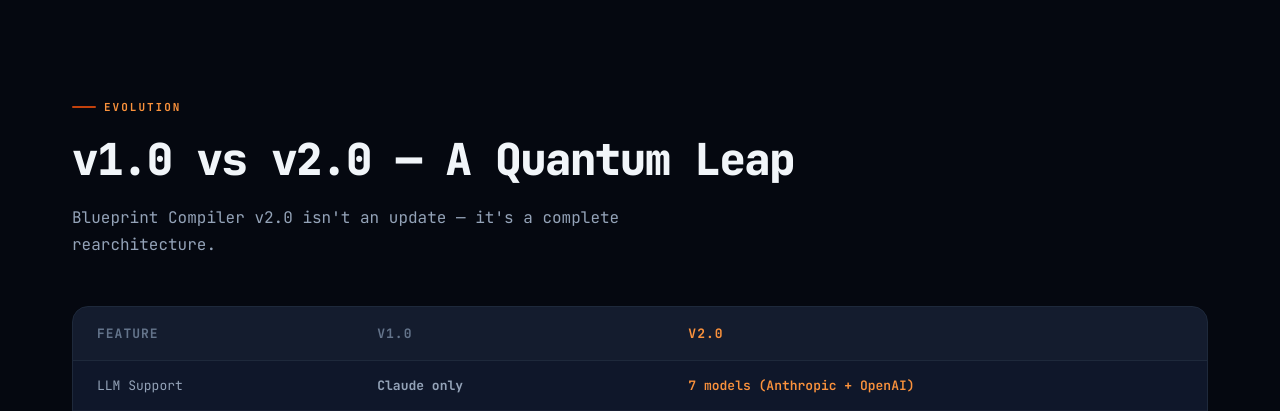
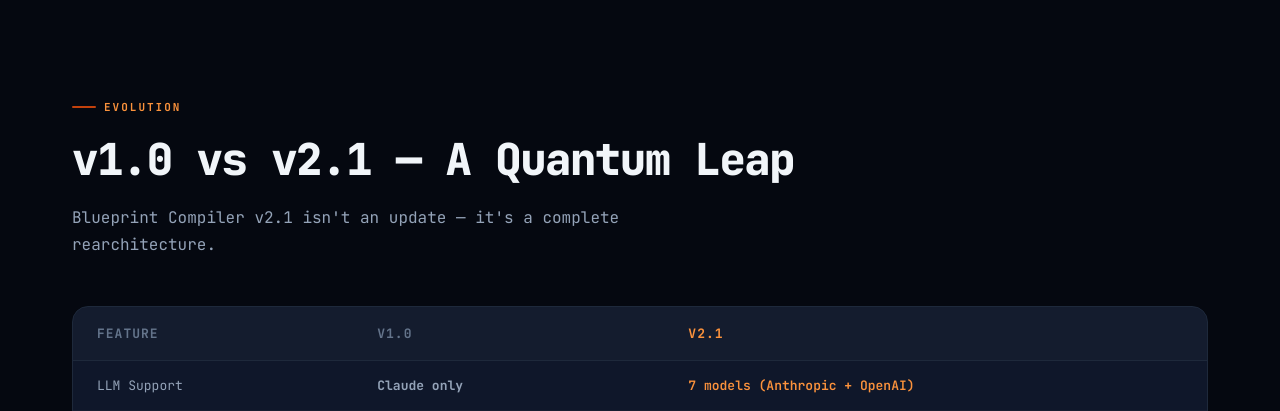
Before and after one commit to skywalker76/blueprint-compiler, a React (Vite) app: page / in a window 1280 px wide. Shown: the part 2631-3042 px from the top of the page. Built offline with nearby package versions, Linux system fonts and the light colour scheme; no server answers.

Commit message:
fix: update comparison section v2.0 -> v2.1

```diff
--- a/src/pages/LandingPage.jsx
+++ b/src/pages/LandingPage.jsx
@@ -222,9 +222,9 @@
       {/* ━━━ v1 vs v2 Comparison ━━━ */}
       <section className="section">
         <div className="section-label">Evolution</div>
-        <h2>v1.0 vs v2.0 — A Quantum Leap</h2>
+        <h2>v1.0 vs v2.1 — A Quantum Leap</h2>
         <p className="section-desc">
-          Blueprint Compiler v2.0 isn't an update — it's a complete rearchitecture.
+          Blueprint Compiler v2.1 isn't an update — it's a complete rearchitecture.
         </p>
 
         <div className="comparison">
@@ -233,7 +233,7 @@
               <tr>
                 <th>Feature</th>
                 <th>v1.0</th>
-                <th>v2.0</th>
+                <th>v2.1</th>
               </tr>
             </thead>
             <tbody>
```
